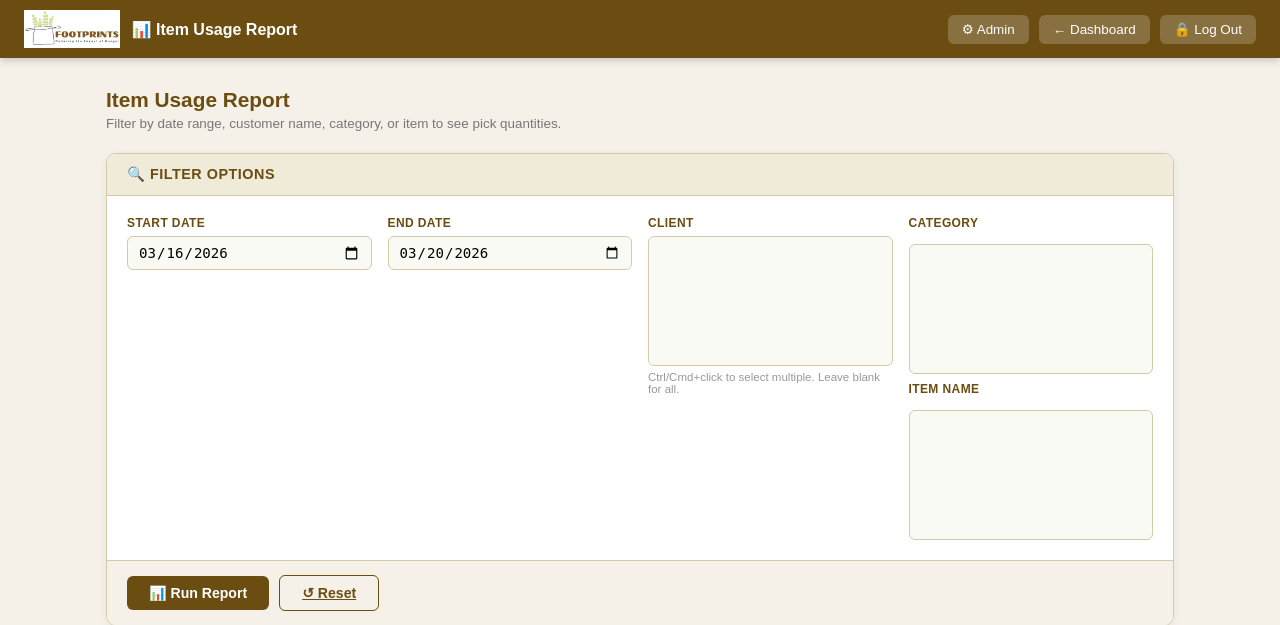
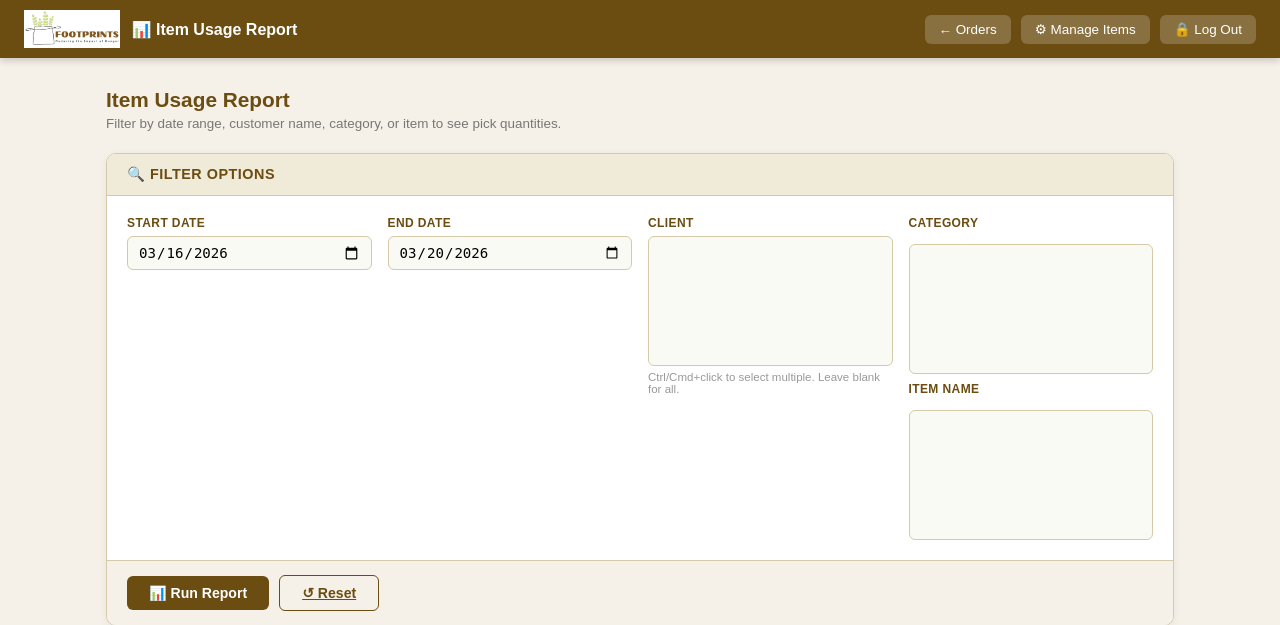
Before and after one commit to chromagic-development/PantryPrep, a PHP site: page /report/report.php in a window 1280 px wide. Shown: the top 625 px of the page. Run offline with PHP 8.4, Linux system fonts and the light colour scheme; the visitor is signed in with stand-in values (Sample User, id 1); lists and menus that the app fills with data are empty.

Commit message:
Corrected menu navigation

```diff
--- a/report/report.php
+++ b/report/report.php
@@ -198,8 +198,8 @@ $orderCount = (int)$oStmt->fetchColumn();
     <span>📊 Item Usage Report</span>
   </div>
   <nav>
-    <a href="../admin/">⚙ Admin</a>
-    <a href="../orders/">← Dashboard</a>
+	<a href="../orders/">← Orders</a>
+    <a href="../admin/">⚙ Manage Items</a>
     <a href="../admin/?logout=1">🔒 Log Out</a>
   </nav>
 </div>
```
